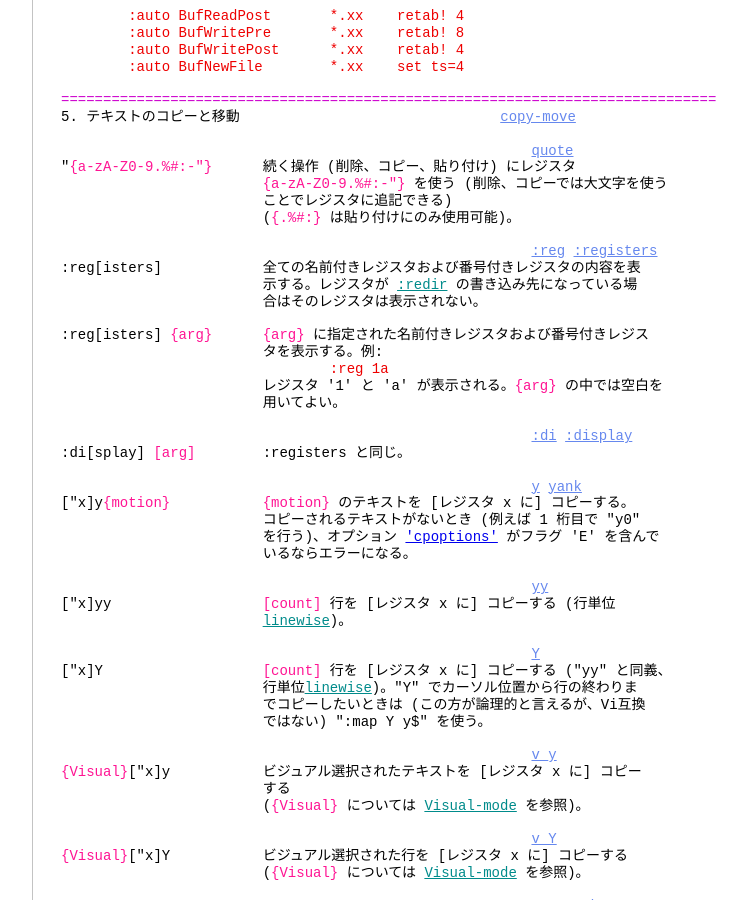
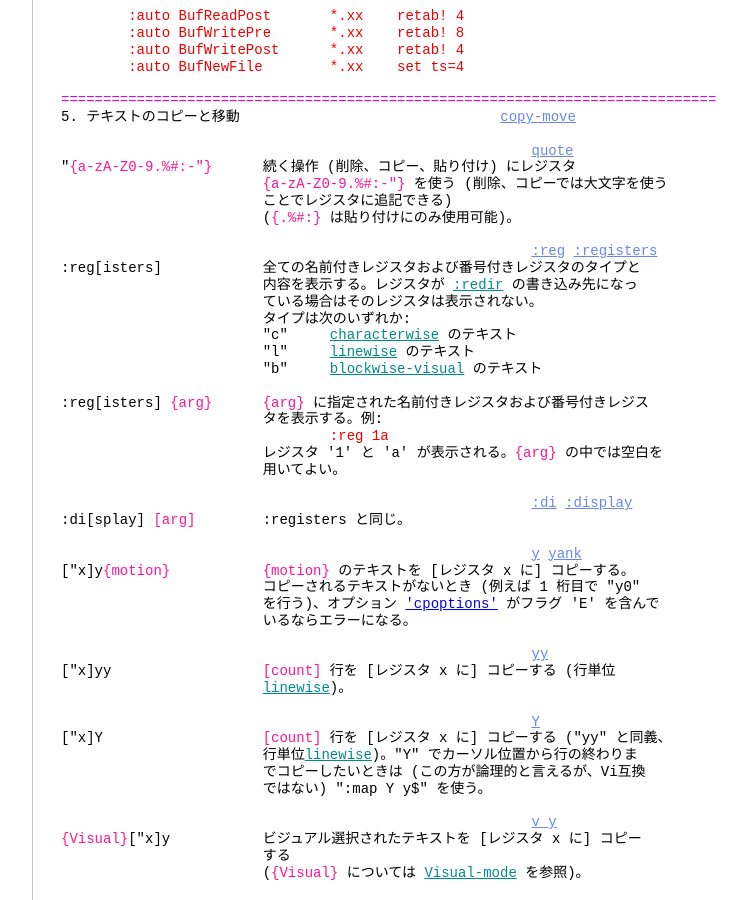
Before and after one commit to vim-jp/vimdoc-ja, a Jekyll site: the page built from change.html, in a window 1280 px wide and 900 px high, scrolled down 16316 px. Shown: the whole window, without its empty margins (340-1087 px from the left). Built offline with Jekyll 4.4.1, drawn with Linux system fonts in a browser that asks for light colours; nearby versions of some CDN libraries; comment, search, counter and statistics services are not loaded.

Commit message:
Generated by Travis JOB 2802.1
https://travis-ci.org/vim-jp/vimdoc-ja-working/builds/602630631

```diff
--- a/change.html
+++ b/change.html
@@ -977,9 +977,13 @@ Vim とは互換性がない。それらの古い環境では &quot;\u&quot; は
 &nbsp;&nbsp;&nbsp;&nbsp;&nbsp;&nbsp;&nbsp;&nbsp;&nbsp;&nbsp;&nbsp;&nbsp;&nbsp;&nbsp;&nbsp;&nbsp;&nbsp;&nbsp;&nbsp;&nbsp;&nbsp;&nbsp;&nbsp;&nbsp;(<span class="Special">{.%#:}</span>&nbsp;は貼り付けにのみ使用可能)。<br>
 <br>
 &nbsp;&nbsp;&nbsp;&nbsp;&nbsp;&nbsp;&nbsp;&nbsp;&nbsp;&nbsp;&nbsp;&nbsp;&nbsp;&nbsp;&nbsp;&nbsp;&nbsp;&nbsp;&nbsp;&nbsp;&nbsp;&nbsp;&nbsp;&nbsp;&nbsp;&nbsp;&nbsp;&nbsp;&nbsp;&nbsp;&nbsp;&nbsp;&nbsp;&nbsp;&nbsp;&nbsp;&nbsp;&nbsp;&nbsp;&nbsp;&nbsp;&nbsp;&nbsp;&nbsp;&nbsp;&nbsp;&nbsp;&nbsp;&nbsp;&nbsp;&nbsp;&nbsp;&nbsp;&nbsp;&nbsp;&nbsp;<a class="Constant" href="change.html#:reg" name=":reg">:reg</a>&nbsp;<a class="Constant" href="change.html#:registers" name=":registers">:registers</a><br>
-:reg[isters]&nbsp;&nbsp;&nbsp;&nbsp;&nbsp;&nbsp;&nbsp;&nbsp;&nbsp;&nbsp;&nbsp;&nbsp;全ての名前付きレジスタおよび番号付きレジスタの内容を表<br>
-&nbsp;&nbsp;&nbsp;&nbsp;&nbsp;&nbsp;&nbsp;&nbsp;&nbsp;&nbsp;&nbsp;&nbsp;&nbsp;&nbsp;&nbsp;&nbsp;&nbsp;&nbsp;&nbsp;&nbsp;&nbsp;&nbsp;&nbsp;&nbsp;示する。レジスタが&nbsp;<a class="Identifier" href="various.html#:redir">:redir</a>&nbsp;の書き込み先になっている場<br>
-&nbsp;&nbsp;&nbsp;&nbsp;&nbsp;&nbsp;&nbsp;&nbsp;&nbsp;&nbsp;&nbsp;&nbsp;&nbsp;&nbsp;&nbsp;&nbsp;&nbsp;&nbsp;&nbsp;&nbsp;&nbsp;&nbsp;&nbsp;&nbsp;合はそのレジスタは表示されない。<br>
+:reg[isters]&nbsp;&nbsp;&nbsp;&nbsp;&nbsp;&nbsp;&nbsp;&nbsp;&nbsp;&nbsp;&nbsp;&nbsp;全ての名前付きレジスタおよび番号付きレジスタのタイプと<br>
+&nbsp;&nbsp;&nbsp;&nbsp;&nbsp;&nbsp;&nbsp;&nbsp;&nbsp;&nbsp;&nbsp;&nbsp;&nbsp;&nbsp;&nbsp;&nbsp;&nbsp;&nbsp;&nbsp;&nbsp;&nbsp;&nbsp;&nbsp;&nbsp;内容を表示する。レジスタが&nbsp;<a class="Identifier" href="various.html#:redir">:redir</a>&nbsp;の書き込み先になっ<br>
+&nbsp;&nbsp;&nbsp;&nbsp;&nbsp;&nbsp;&nbsp;&nbsp;&nbsp;&nbsp;&nbsp;&nbsp;&nbsp;&nbsp;&nbsp;&nbsp;&nbsp;&nbsp;&nbsp;&nbsp;&nbsp;&nbsp;&nbsp;&nbsp;ている場合はそのレジスタは表示されない。<br>
+&nbsp;&nbsp;&nbsp;&nbsp;&nbsp;&nbsp;&nbsp;&nbsp;&nbsp;&nbsp;&nbsp;&nbsp;&nbsp;&nbsp;&nbsp;&nbsp;&nbsp;&nbsp;&nbsp;&nbsp;&nbsp;&nbsp;&nbsp;&nbsp;タイプは次のいずれか:<br>
+&nbsp;&nbsp;&nbsp;&nbsp;&nbsp;&nbsp;&nbsp;&nbsp;&nbsp;&nbsp;&nbsp;&nbsp;&nbsp;&nbsp;&nbsp;&nbsp;&nbsp;&nbsp;&nbsp;&nbsp;&nbsp;&nbsp;&nbsp;&nbsp;&quot;c&quot;&nbsp;&nbsp;&nbsp;&nbsp;&nbsp;<a class="Identifier" href="motion.html#characterwise">characterwise</a>&nbsp;のテキスト<br>
+&nbsp;&nbsp;&nbsp;&nbsp;&nbsp;&nbsp;&nbsp;&nbsp;&nbsp;&nbsp;&nbsp;&nbsp;&nbsp;&nbsp;&nbsp;&nbsp;&nbsp;&nbsp;&nbsp;&nbsp;&nbsp;&nbsp;&nbsp;&nbsp;&quot;l&quot;&nbsp;&nbsp;&nbsp;&nbsp;&nbsp;<a class="Identifier" href="motion.html#linewise">linewise</a>&nbsp;のテキスト<br>
+&nbsp;&nbsp;&nbsp;&nbsp;&nbsp;&nbsp;&nbsp;&nbsp;&nbsp;&nbsp;&nbsp;&nbsp;&nbsp;&nbsp;&nbsp;&nbsp;&nbsp;&nbsp;&nbsp;&nbsp;&nbsp;&nbsp;&nbsp;&nbsp;&quot;b&quot;&nbsp;&nbsp;&nbsp;&nbsp;&nbsp;<a class="Identifier" href="visual.html#blockwise-visual">blockwise-visual</a>&nbsp;のテキスト<br>
 <br>
 :reg[isters]&nbsp;<span class="Special">{arg}</span>&nbsp;&nbsp;&nbsp;&nbsp;&nbsp;&nbsp;<span class="Special">{arg}</span>&nbsp;に指定された名前付きレジスタおよび番号付きレジス<br>
 &nbsp;&nbsp;&nbsp;&nbsp;&nbsp;&nbsp;&nbsp;&nbsp;&nbsp;&nbsp;&nbsp;&nbsp;&nbsp;&nbsp;&nbsp;&nbsp;&nbsp;&nbsp;&nbsp;&nbsp;&nbsp;&nbsp;&nbsp;&nbsp;タを表示する。例:<br>
```
